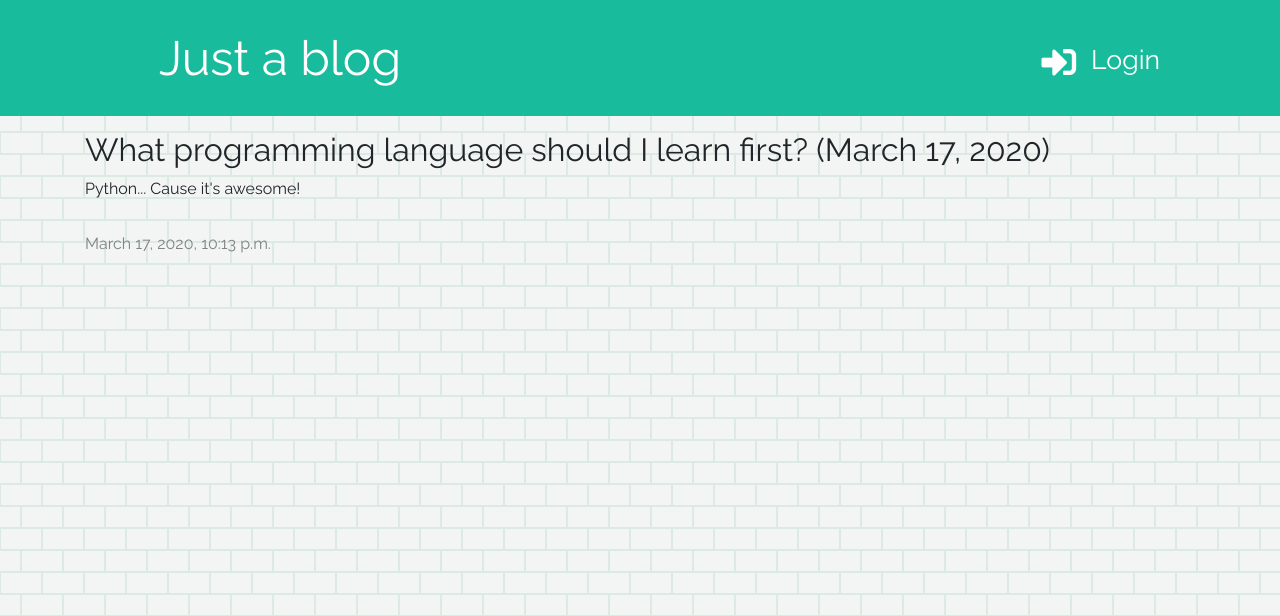
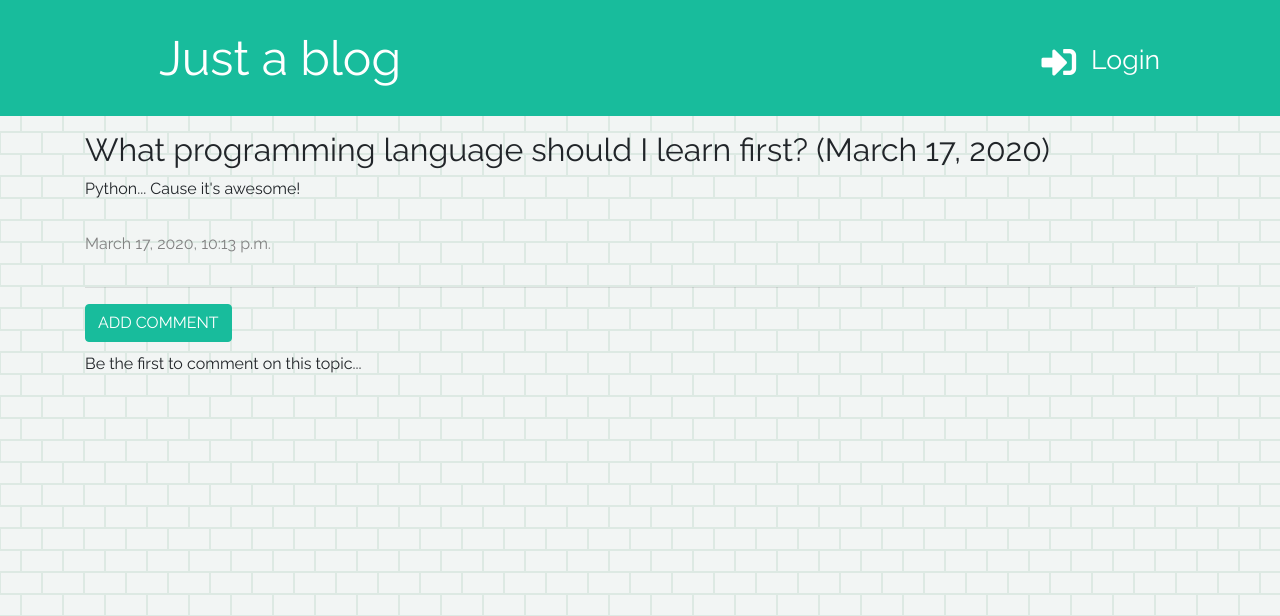
Before and after one commit to d33aB/my_django_site, a Django app: page /post/1/ in a window 1280 px wide. Shown: the top 616 px of the page. Run offline with Django 3.2, Linux system fonts and the light colour scheme; data comes from the database, SQL or seed files in the repository; both versions use the stored data as it was after the commit; some libraries are stand-ins or nearby versions.

Commit message:
Add feture to comment on blog post

```diff
--- a/blog/admin.py
+++ b/blog/admin.py
@@ -1,5 +1,6 @@
 from django.contrib import admin
-from .models import Post
+from .models import Post, Comment
 
 # Register your models here.
 admin.site.register(Post)
+admin.site.register(Comment)
--- a/blog/models.py
+++ b/blog/models.py
@@ -18,3 +18,14 @@ class Post(models.Model):
     # create a string representation
     def __str__(self):
         return self.title
+
+
+class Comment(models.Model):
+    # related_name: Post.objects.get(pk=2).comment.all()
+    post = models.ForeignKey('blog.Post', on_delete=models.CASCADE, related_name='comments')
+    author = models.CharField(max_length=20)
+    text = models.TextField()
+    created_date = models.DateTimeField(default=timezone.now())
+
+    def __str__(self):
+        return self.text
--- a/blog/static/css/blog.css
+++ b/blog/static/css/blog.css
@@ -53,6 +53,7 @@ textarea {
     margin-right: 100px;
     padding-top: 5px;
 }
+
 #id_title {
     width:100%;
 }
@@ -99,3 +100,7 @@ fa, .fas {
     padding-left: 15px;
     padding-top: 15px;
 }
+
+.no-comment{
+    margin-top: 10px;
+}
--- a/blog/templates/blog/post_detail.html
+++ b/blog/templates/blog/post_detail.html
@@ -14,5 +14,21 @@
         {% else %}
             <a href="{% url 'post_publish' pk=post.pk %}" class="btn btn-primary">PUBLISH</a>
         {% endif %}
+
     </div>
+
+    <hr>
+    <a href="{% url 'add_comment_to_post' pk=post.pk %}" class="btn btn-primary">ADD COMMENT</a>
+    {% for comment in post.comments.all %}
+        <div>
+            <div class="date">
+                {{ comment.created_date }}
+            </div>
+            <p><strong>{{ comment.author }}</strong></p>
+            <p>{{ comment.text}}</p>
+        </div>
+
+    {% empty %}
+    <p class="no-comment">Be the first to comment on this topic...</p>
+    {% endfor %}
 {% endblock %}
--- a/blog/urls.py
+++ b/blog/urls.py
@@ -26,4 +26,8 @@ urlpatterns = [
     # mydjangosite.com/post/2/publish --> online
     path('post/<int:pk>/publish', views.post_publish, name='post_publish'),
 
+    # 127.0.0.1:8000/post/2/comment --> local
+    # mydjangosite.com/post/2/comment --> online
+    path('post/<int:pk>/comment', views.add_comment_to_post, name='add_comment_to_post'),
+
 ]
--- a/blog/views.py
+++ b/blog/views.py
@@ -2,7 +2,7 @@ from django.contrib.auth.decorators import login_required
 from django.shortcuts import render, get_object_or_404, redirect
 from django.utils import timezone
 
-from .forms import PostForm
+from .forms import PostForm, CommentForm
 from .models import Post
 
 
@@ -33,6 +33,7 @@ def post_new(request):
         stuff_for_frontend = {'form': form}
     return render(request, 'blog/post_edit.html', stuff_for_frontend)
 
+
 @login_required
 def post_edit(request, pk):
     post = get_object_or_404(Post, pk=pk)
@@ -50,14 +51,31 @@ def post_edit(request, pk):
         stuff_for_frontend = {'form': form, 'post': post}
     return render(request, 'blog/post_edit.html', stuff_for_frontend)
 
+
 @login_required
 def post_draft_list(request):
     posts = Post.objects.filter(published_date__isnull=True).order_by('-created_date')
     stuff_for_frontend = {'posts': posts}
     return render(request, 'blog/post_draft_list.html', stuff_for_frontend)
 
+
 @login_required
 def post_publish(request, pk):
     post = get_object_or_404(Post, pk=pk)
     post.publish()
     return redirect('post_detail', pk=pk)
+
+
+def add_comment_to_post(request, pk):
+    post = get_object_or_404(Post, pk=pk)
+    if request.method == 'POST':
+        form = CommentForm(request.POST)
+        if form.is_valid():
+            comment = form.save(commit=False)
+            comment.author = request.user
+            comment.post = post
+            comment.save()
+            return redirect('post_detail', pk=pk)
+    else:
+        form = CommentForm()
+    return render(request, 'blog/add_comment_to_post.html', {'form': form})
```
Also changed, not shown: blog/forms.py (+8 -2 lines), blog/templates/blog/add_comment_to_post.html (+12 -10 lines), blog/migrations/0002_comment.py (added), db.sqlite3.
